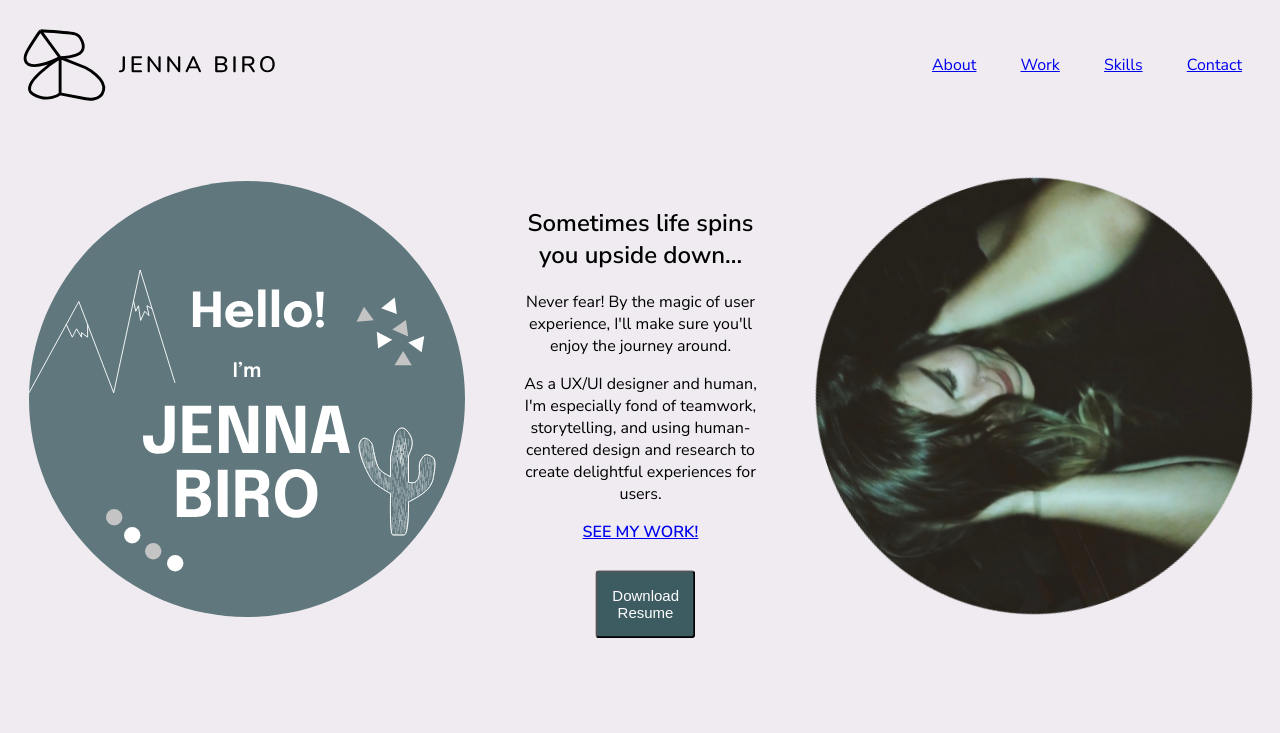
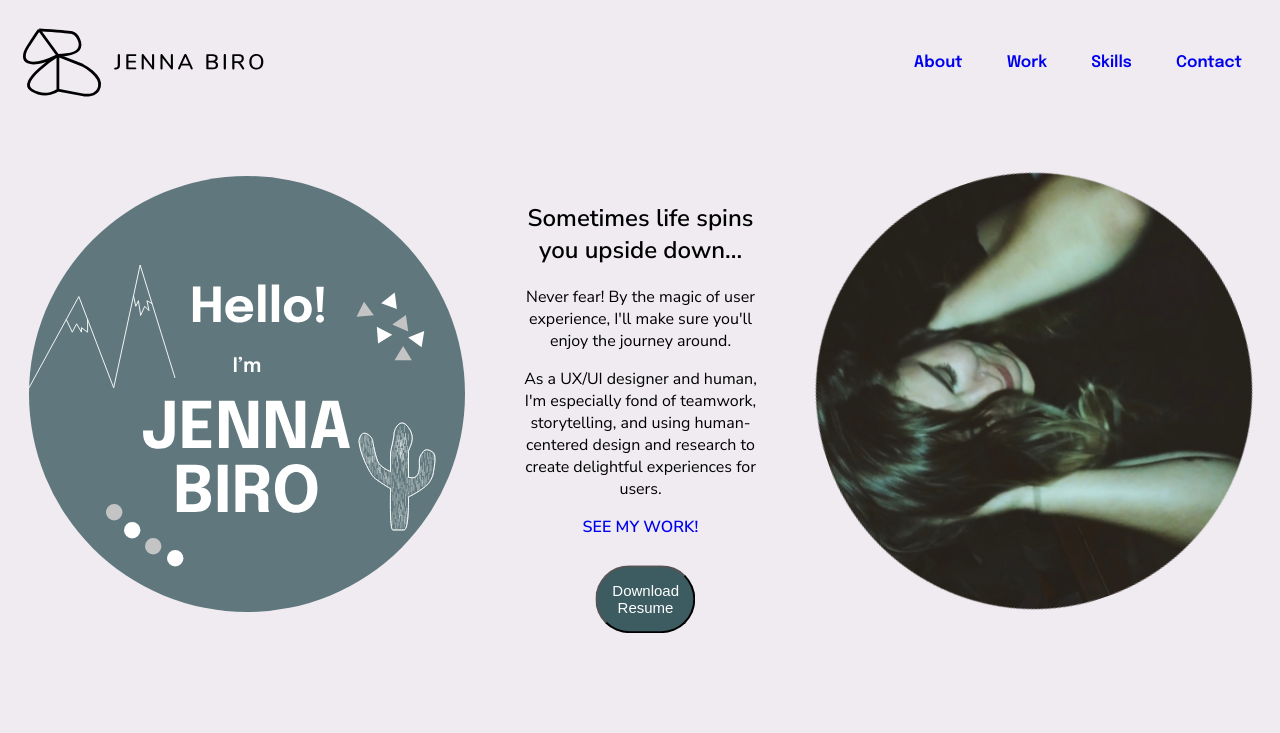
Before and after one commit to jennachair/UX_UI_HW_19, a plain HTML site: page index.html in a window 1280 px wide. Shown: the top 733 px of the page. Drawn offline with nearby package versions, Linux system fonts and the light colour scheme.

Commit message:
iterations from feedback

```diff
--- a/css/style.css
+++ b/css/style.css
@@ -14,10 +14,25 @@ nav {
 .nav-button-container {
     padding: 10px;
     display: inline-block;
+    text-decoration: none;
 }
 .nav-button {
+    color: #0f0a14;
     padding: 20px;
     display: inline-block;
+    font-family: 'Epilogue', sans-serif;
+    text-decoration: none;
+}
+a {
+    text-decoration: none;
+}
+a:hover {
+    color: #3D5C61;
+    font-style: italic;
+}
+a:active {
+    color: #3D5C61;
+
 }
 .smoothScroll {
     font-weight: 600;
@@ -60,7 +75,7 @@ button {
     display: block;
     align-items: center;
     padding: 15px;
-    border-radius: 4px;
+    border-radius: 100px;
     width: 40%;
     font-size: 15px;
     font-weight: 500;
--- a/index.html
+++ b/index.html
@@ -3,7 +3,9 @@
 <head>
     <title>Portfolio Home</title>
     <link rel="preconnect" href="https://fonts.gstatic.com">
-<link href="https://fonts.googleapis.com/css2?family=Nunito+Sans:wght@400;600&display=swap" rel="stylesheet">
+    <link href="https://fonts.googleapis.com/css2?family=Nunito+Sans:wght@400;600&display=swap" rel="stylesheet">
+    <link rel="preconnect" href="https://fonts.gstatic.com">
+    <link href="https://fonts.googleapis.com/css2?family=Epilogue:wght@600&display=swap" rel="stylesheet">
     <link rel="stylesheet" href="css/style.css" type="text/css">
 </head>
 <body>
@@ -15,16 +17,16 @@
         <div class="nav-button-container">
             <ul>
                 <li class="nav-button">
-                    <a href="www.google.com"><div class="inline-block">About</div></a>
+                    <a href="index.html"><div class="inline-block">About</div></a>
                 </li>
                 <li class="nav-button">
-                    <a href="www.google.com"><div class="inline-block">Work</div></a>
+                    <a href="index.html"><div class="inline-block">Work</div></a>
                 </li>
                 <li class="nav-button">
-                    <a href="www.google.com"><div class="inline-block">Skills</div></a>
+                    <a href="index.html"><div class="inline-block">Skills</div></a>
                 </li>
                 <li class="nav-button">
-                    <a href="www.google.com"><div class="inline-block">Contact</div></a>
+                    <a href="index.html"><div class="inline-block">Contact</div></a>
                 </li>
             </ul>
         </div>
```
